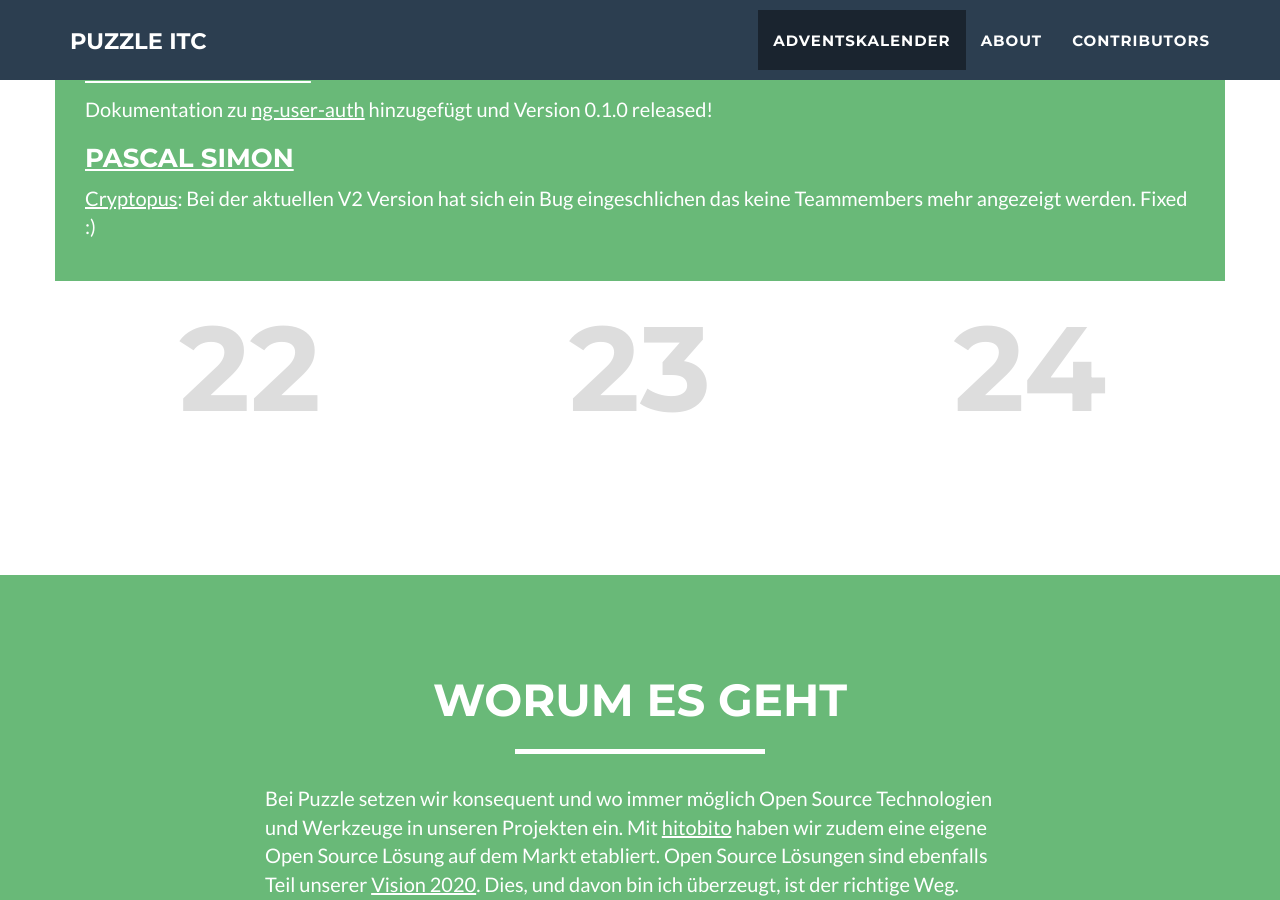
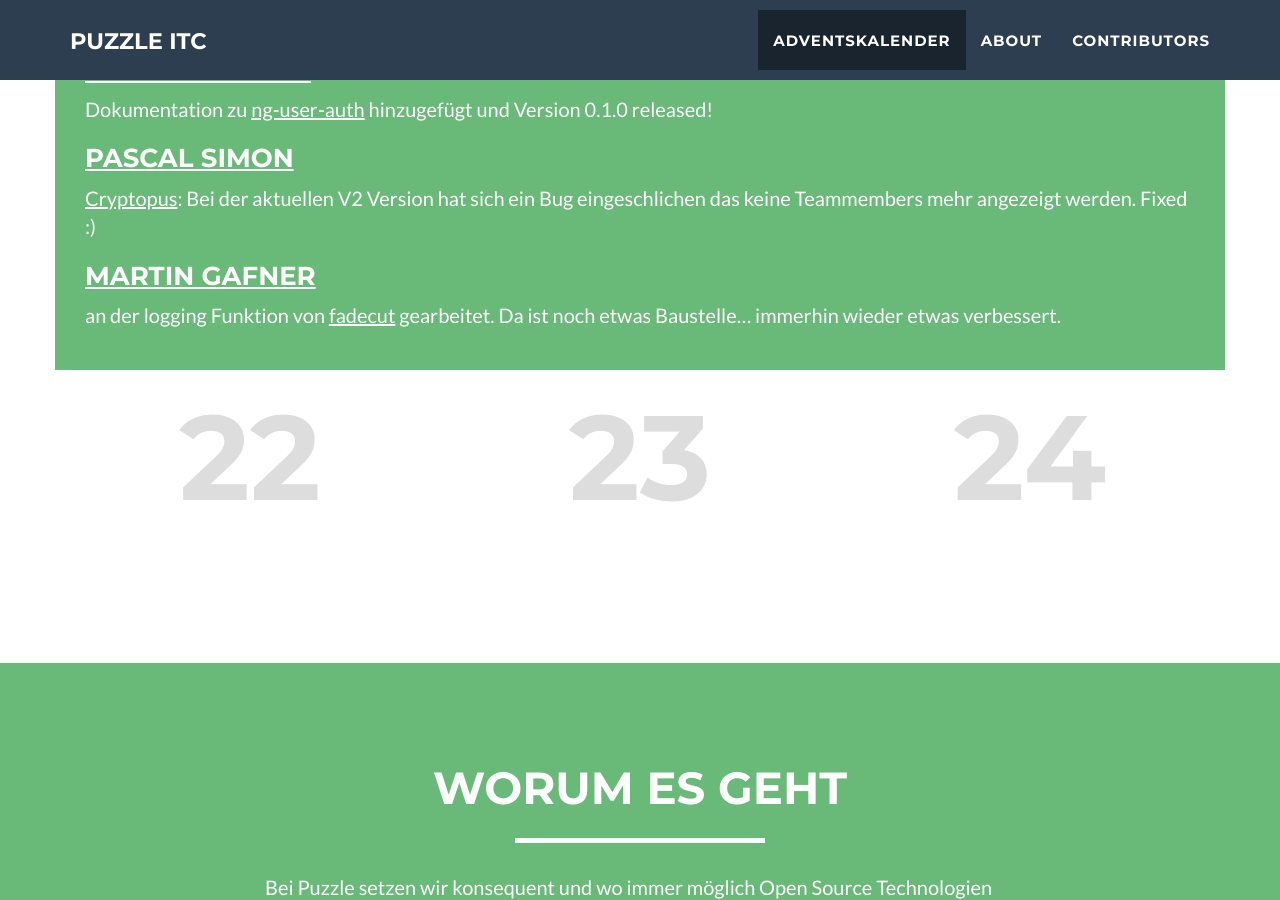
Before and after one commit to puzzle/opensource-advent-challenge-2015, a Jekyll site: the page built from index.html, in a window 1280 px wide and 900 px high, scrolled down 2605 px. Built offline with Jekyll 4.4.1, drawn with Linux system fonts in a browser that asks for light colours; nearby versions of some CDN libraries.

Commit message:
Update 19.markdown

```diff
--- a/_doors/19.markdown
+++ b/_doors/19.markdown
@@ -14,3 +14,6 @@ Dokumentation zu [ng-user-auth](https://github.com/puzzle/ng-user-auth) hinzugef
 
 ### [Pascal Simon](https://github.com/psunix)
 [Cryptopus](https://github.com/puzzle/cryptopus): Bei der aktuellen V2 Version hat sich ein Bug eingeschlichen das keine Teammembers mehr angezeigt werden. Fixed :)
+
+### [Martin Gafner](https://github.com/mgafner)
+an der logging Funktion von [fadecut](https://github.com/fadecut/fadecut) gearbeitet. Da ist noch etwas Baustelle... immerhin wieder etwas verbessert.
```
